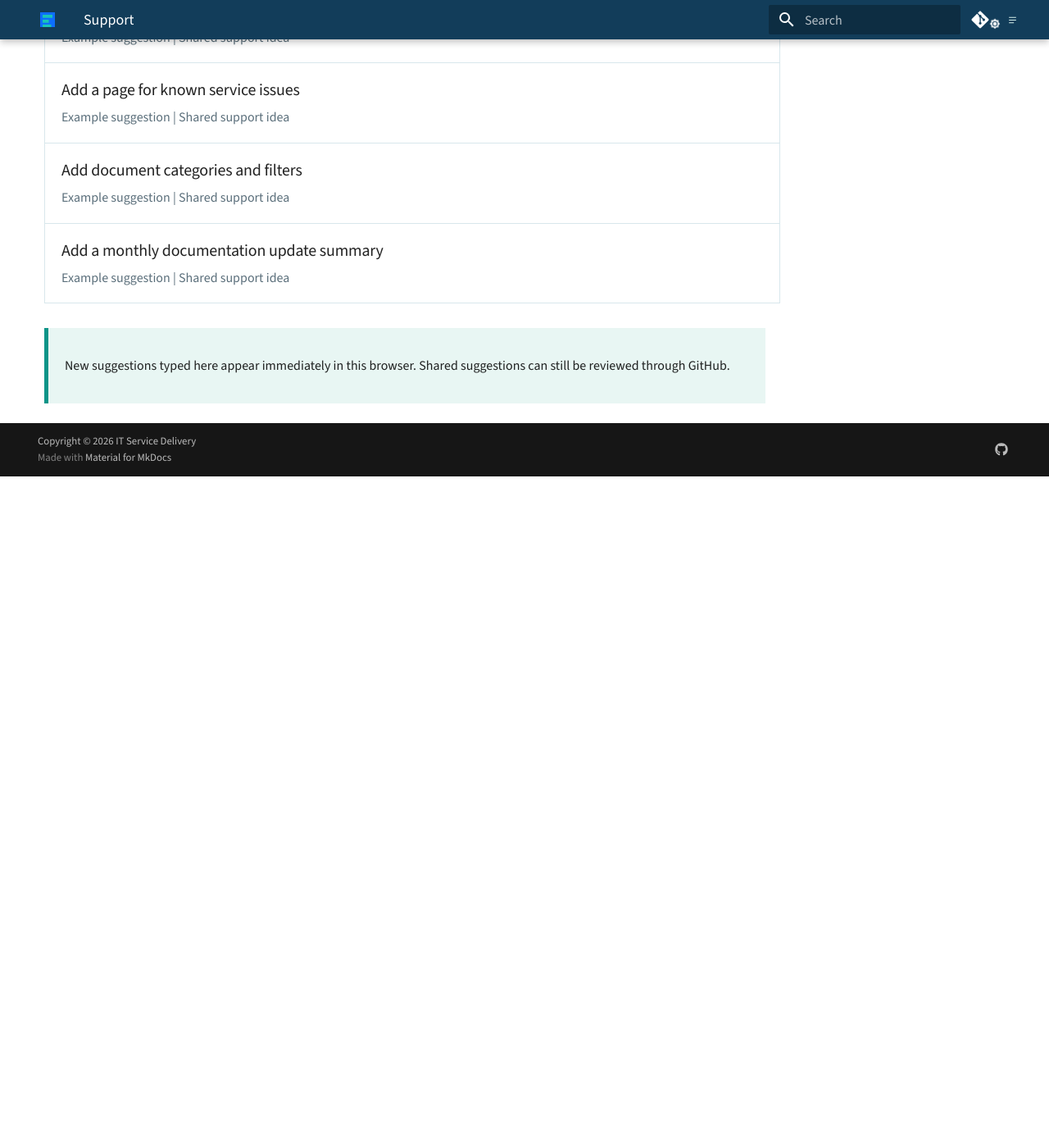
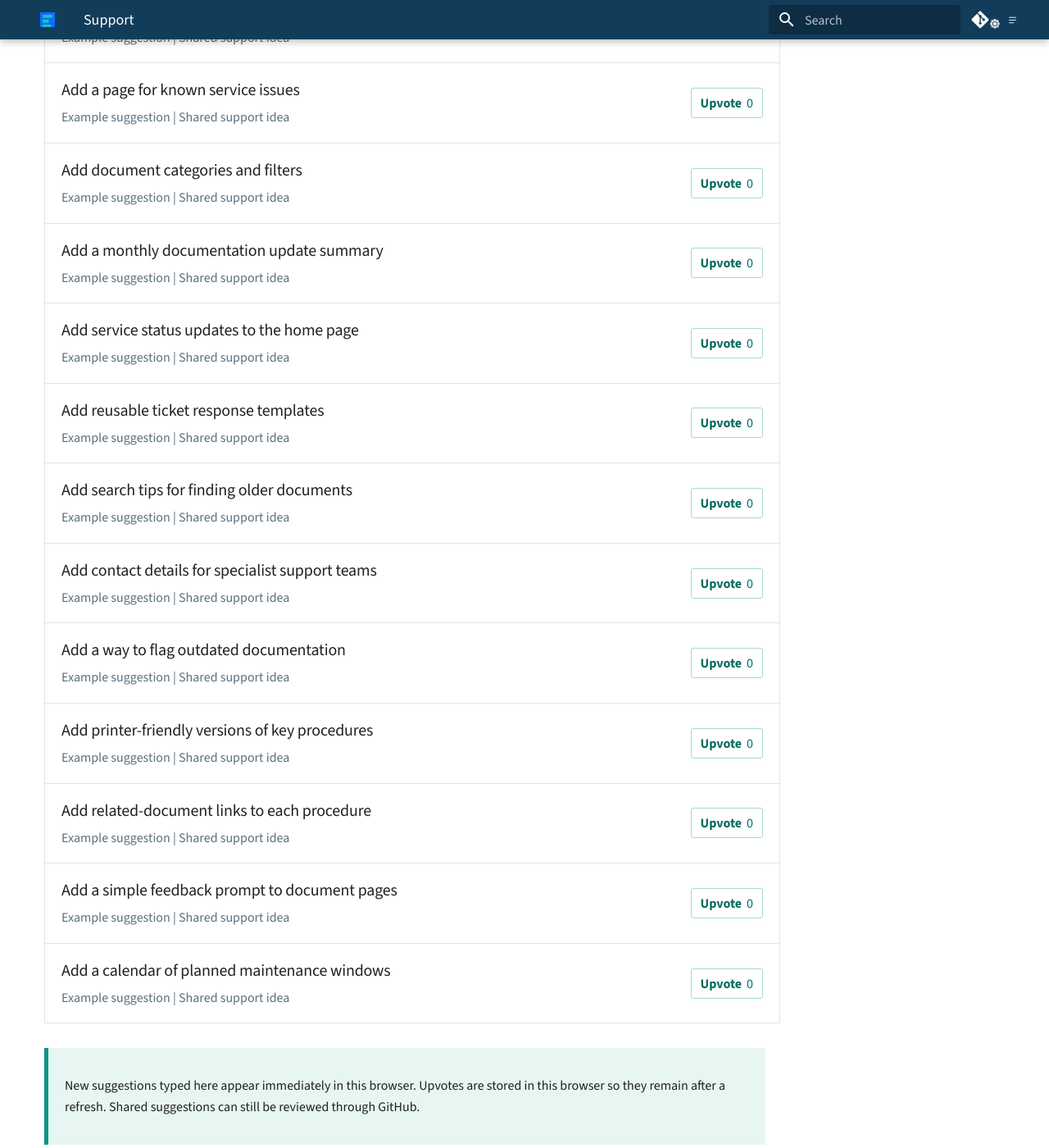
Before and after one commit to dgooding/mkdocs-basic, an MkDocs documentation site: the page built from docs/support.md, in a window 1280 px wide and 1400 px high, scrolled down 1956 px. Shown: the whole window at 82% size. Built offline with MkDocs 1.6.1 and Material for MkDocs 9.7.7, drawn with Linux system fonts in a browser that asks for light colours; comment, search, counter and statistics services are not loaded; before the commit the page ends 2537 px from its top, so only the background shows below that; some of the changed text lies outside the part shown.

Commit message:
docs: auto-update 2026-08-26 21:19:22

```diff
--- a/docs/javascripts/support-suggestions.js
+++ b/docs/javascripts/support-suggestions.js
@@ -8,23 +8,34 @@ document$.subscribe(function () {
   const exportButton = document.querySelector("[data-suggestion-export]")
   const endpoint = "https://api.github.com/repos/dgooding/mkdocs-basic/issues?labels=feature-request&state=open&per_page=50"
   const localStorageKey = "itsd-suggestions"
+  const votesStorageKey = "itsd-suggestion-votes"
   let sharedIssues = []
   let localSuggestions = JSON.parse(localStorage.getItem(localStorageKey) || "[]")
+  let votes = JSON.parse(localStorage.getItem(votesStorageKey) || "{}")
   const exampleSuggestions = [
-    { title: "Add a searchable FAQ for common support questions", details: "Example suggestion | Shared support idea" },
-    { title: "Add a quick reference for escalation paths", details: "Example suggestion | Shared support idea" },
-    { title: "Add document owners and review dates", details: "Example suggestion | Shared support idea" },
-    { title: "Add a printable troubleshooting checklist", details: "Example suggestion | Shared support idea" },
-    { title: "Add service hours and response expectations", details: "Example suggestion | Shared support idea" },
-    { title: "Add a guide for reporting recurring incidents", details: "Example suggestion | Shared support idea" },
-    { title: "Add a glossary of common ITSD terms", details: "Example suggestion | Shared support idea" },
-    { title: "Add version history to every document", details: "Example suggestion | Shared support idea" },
-    { title: "Add a checklist for new team members", details: "Example suggestion | Shared support idea" },
-    { title: "Add printable quick-start guides", details: "Example suggestion | Shared support idea" },
-    { title: "Add examples of well-written ticket notes", details: "Example suggestion | Shared support idea" },
-    { title: "Add a page for known service issues", details: "Example suggestion | Shared support idea" },
-    { title: "Add document categories and filters", details: "Example suggestion | Shared support idea" },
-    { title: "Add a monthly documentation update summary", details: "Example suggestion | Shared support idea" },
+    { id: "example-faq", title: "Add a searchable FAQ for common support questions", details: "Example suggestion | Shared support idea" },
+    { id: "example-escalation", title: "Add a quick reference for escalation paths", details: "Example suggestion | Shared support idea" },
+    { id: "example-owners", title: "Add document owners and review dates", details: "Example suggestion | Shared support idea" },
+    { id: "example-checklist", title: "Add a printable troubleshooting checklist", details: "Example suggestion | Shared support idea" },
+    { id: "example-hours", title: "Add service hours and response expectations", details: "Example suggestion | Shared support idea" },
+    { id: "example-recurring", title: "Add a guide for reporting recurring incidents", details: "Example suggestion | Shared support idea" },
+    { id: "example-glossary", title: "Add a glossary of common ITSD terms", details: "Example suggestion | Shared support idea" },
+    { id: "example-history", title: "Add version history to every document", details: "Example suggestion | Shared support idea" },
+    { id: "example-onboarding", title: "Add a checklist for new team members", details: "Example suggestion | Shared support idea" },
+    { id: "example-quick-start", title: "Add printable quick-start guides", details: "Example suggestion | Shared support idea" },
+    { id: "example-notes", title: "Add examples of well-written ticket notes", details: "Example suggestion | Shared support idea" },
+    { id: "example-known-issues", title: "Add a page for known service issues", details: "Example suggestion | Shared support idea" },
+    { id: "example-categories", title: "Add document categories and filters", details: "Example suggestion | Shared support idea" },
+    { id: "example-summary", title: "Add a monthly documentation update summary", details: "Example suggestion | Shared support idea" },
+    { id: "example-status", title: "Add service status updates to the home page", details: "Example suggestion | Shared support idea" },
+    { id: "example-templates", title: "Add reusable ticket response templates", details: "Example suggestion | Shared support idea" },
+    { id: "example-search-tips", title: "Add search tips for finding older documents", details: "Example suggestion | Shared support idea" },
+    { id: "example-contact", title: "Add contact details for specialist support teams", details: "Example suggestion | Shared support idea" },
+    { id: "example-ownership", title: "Add a way to flag outdated documentation", details: "Example suggestion | Shared support idea" },
+    { id: "example-print", title: "Add printer-friendly versions of key procedures", details: "Example suggestion | Shared support idea" },
+    { id: "example-attachments", title: "Add related-document links to each procedure", details: "Example suggestion | Shared support idea" },
+    { id: "example-feedback", title: "Add a simple feedback prompt to document pages", details: "Example suggestion | Shared support idea" },
+    { id: "example-calendar", title: "Add a calendar of planned maintenance windows", details: "Example suggestion | Shared support idea" },
   ]
 
   function renderSuggestion(suggestion) {
@@ -50,7 +61,17 @@ document$.subscribe(function () {
     details.textContent = suggestion.details
     content.append(title, details)
 
-    item.append(content)
+    const vote = document.createElement("button")
+    vote.className = "itsd-suggestion-vote"
+    vote.type = "button"
+    vote.setAttribute("aria-label", "Upvote " + suggestion.title)
+    vote.innerHTML = "<strong>Upvote</strong><span>" + (votes[suggestion.id] || 0) + "</span>"
+    vote.addEventListener("click", function () {
+      votes[suggestion.id] = (votes[suggestion.id] || 0) + 1
+      localStorage.setItem(votesStorageKey, JSON.stringify(votes))
+      render()
+    })
+    item.append(content, vote)
     return item
   }
 
@@ -79,6 +100,7 @@ document$.subscribe(function () {
     event.preventDefault()
     const data = new FormData(form)
     localSuggestions.unshift({
+      id: "local-" + Date.now(),
       title: data.get("text"),
       details: "Suggested by " + data.get("name") + " | Local browser suggestion",
       created: new Date().toISOString(),
@@ -96,7 +118,7 @@ document$.subscribe(function () {
     })
     .then(function (issues) {
       sharedIssues = issues.map(function (issue) {
-        return { title: issue.title, details: "Suggested by " + issue.user.login + " | " + issue.comments + " comments", url: issue.html_url }
+        return { id: "issue-" + issue.number, title: issue.title, details: "Suggested by " + issue.user.login + " | " + issue.comments + " comments", url: issue.html_url }
       })
       render()
     })
--- a/docs/support.md
+++ b/docs/support.md
@@ -33,6 +33,6 @@ Suggest a feature, improvement, or piece of guidance you would like to see here.
 
 <div class="itsd-status" markdown>
 
-New suggestions typed here appear immediately in this browser. Shared suggestions can still be reviewed through GitHub.
+New suggestions typed here appear immediately in this browser. Upvotes are stored in this browser so they remain after a refresh. Shared suggestions can still be reviewed through GitHub.
 
 </div>
```
